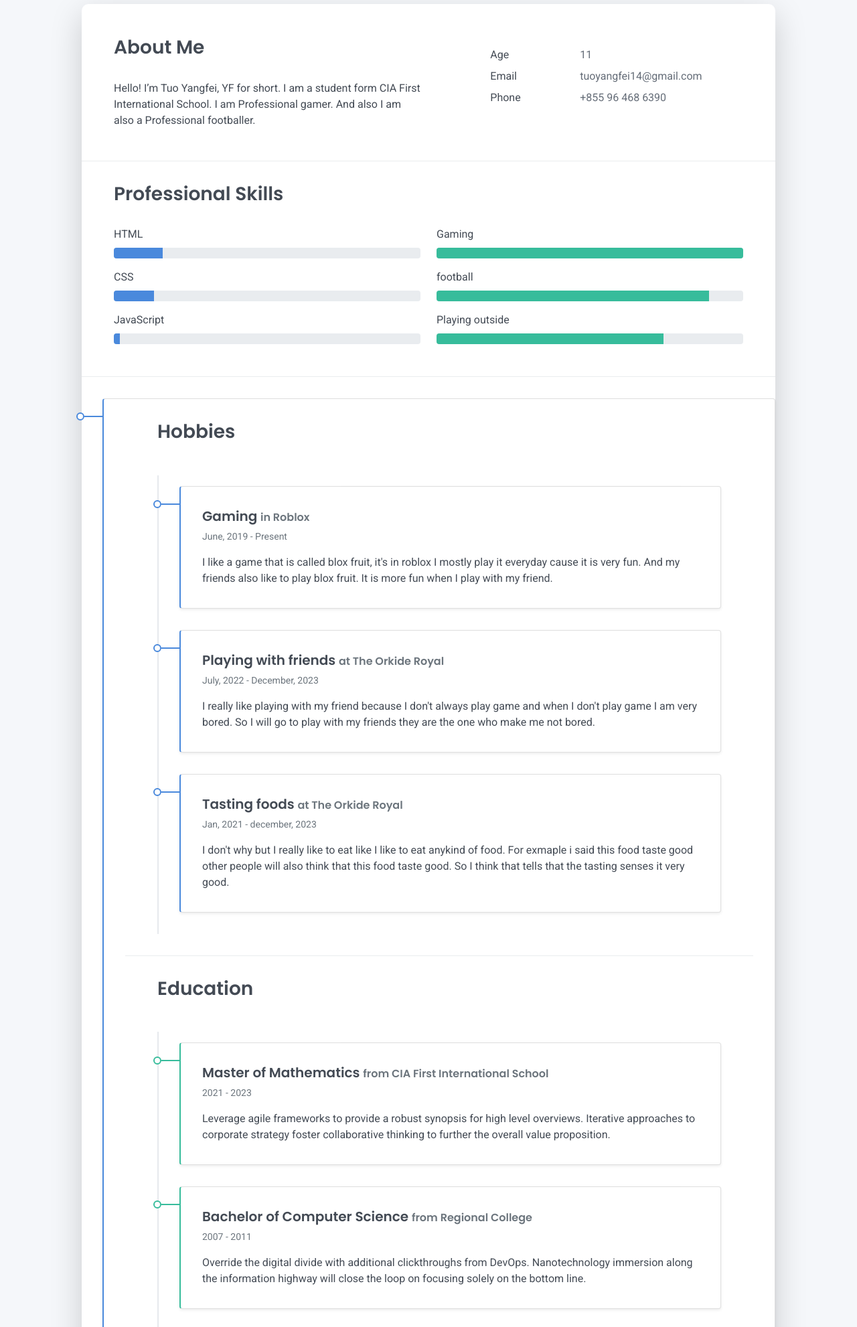
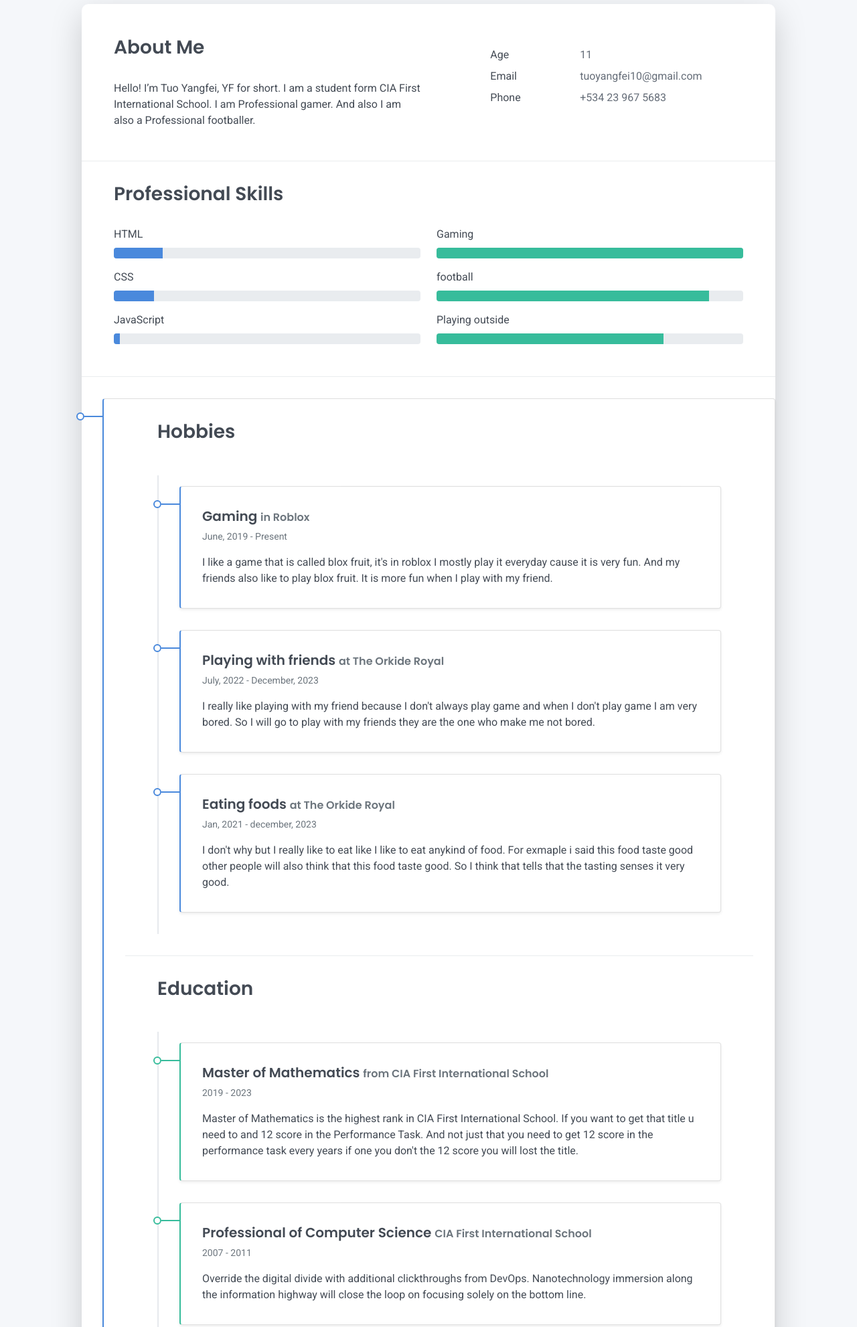
Before and after one commit to godbaby12/my-first-login, a plain HTML site: page about-me.html in a window 1280 px wide. Shown: the part 402-2384 px from the top of the page at 67% size. Drawn offline with Linux system fonts and the light colour scheme.

```diff
--- a/about-me.html
+++ b/about-me.html
@@ -93,13 +93,13 @@
                     <div class="pb-1">Email</div>
                   </div>
                   <div class="col-sm-8">
-                    <div class="pb-1 text-secondary">tuoyangfei14@gmail.com</div>
+                    <div class="pb-1 text-secondary">tuoyangfei10@gmail.com</div>
                   </div>
                   <div class="col-sm-4">
                     <div class="pb-1">Phone</div>
                   </div>
                   <div class="col-sm-8">
-                    <div class="pb-1 text-secondary">+855 96 468 6390</div>
+                    <div class="pb-1 text-secondary">+534 23 967 5683</div>
                   </div>
                 </div>
               </div>
@@ -248,7 +248,7 @@
                     <div class="timeline-card timeline-card-primary card shadow-sm">
                       <div class="card-body">
                   <div class="h5 mb-1">
-                   Tasting foods
+                   Eating foods
                     <span class="text-muted h6">at The Orkide Royal</span>
                   </div>
                   <div class="text-muted text-small mb-2">Jan, 2021 - december, 2023</div>
@@ -273,19 +273,17 @@
                     Master of Mathematics
                     <span class="text-muted h6">from CIA First International School</span>
                   </div>
-                  <div class="text-muted text-small mb-2">2021 - 2023</div>
+                  <div class="text-muted text-small mb-2">2019 - 2023</div>
                   <div>
-                    Leverage agile frameworks to provide a robust synopsis for high level overviews. Iterative
-                    approaches to corporate strategy foster collaborative thinking to further the overall value
-                    proposition.
+                    Master of Mathematics is the highest rank in CIA First International School. If you want to get that title u need to and 12 score in the Performance Task. And not just that you need to get 12 score in the performance task every years if one you don't the 12 score you will lost the title.
                   </div>
                 </div>
               </div>
               <div class="timeline-card timeline-card-success card shadow-sm">
                 <div class="card-body">
                   <div class="h5 mb-1">
-                    Bachelor of Computer Science
-                    <span class="text-muted h6">from Regional College</span>
+                    Professional of Computer Science
+                    <span class="text-muted h6">CIA First International School</span>
                   </div>
                   <div class="text-muted text-small mb-2">2007 - 2011</div>
                   <div>
@@ -317,7 +315,7 @@
             <div class="row">
               <div class="col-md-7 d-print-none">
                 <div class="my-2">
-                  <form action="https://formspree.io/f/meqbbdag" method="POST">
+                  <form action="https://formspree.io/f/xleyqwer" method="POST">
                     <div class="row">
                       <div class="col-6">
                         <input
@@ -358,9 +356,9 @@
               <div class="col">
                 <div class="mt-2">
                   <h3 class="h6">Phone</h3>
-                  <div class="pb-2 text-secondary">+855 96 468 6390</div>
+                  <div class="pb-2 text-secondary">+534 23 967 5683</div>
                   <h3 class="h6">Email</h3>
-                  <div class="pb-2 text-secondary">jvcalma24@gmail.com</div>
+                  <div class="pb-2 text-secondary">tuoyangfei10@gmail.com</div>
                 </div>
               </div>
               <div class="col d-none d-print-block">
@@ -397,7 +395,7 @@
     <footer class="pt-4 pb-4 text-muted text-center d-print-none">
       <div class="container">
         <div class="my-3">
-          <div class="h4">John Vincent Calma</div>
+          <div class="h4">Yangfei Tuo</div>
           <div class="footer-nav">
             <nav role="navigation">
               <ul class="nav justify-content-center">
```
